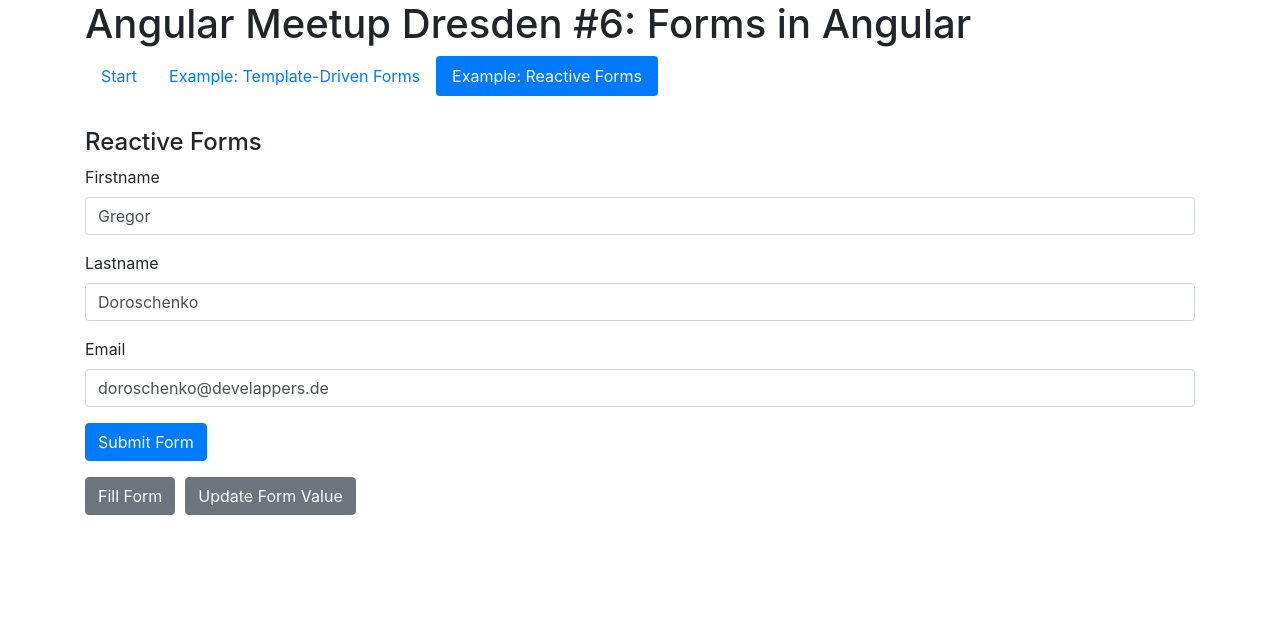
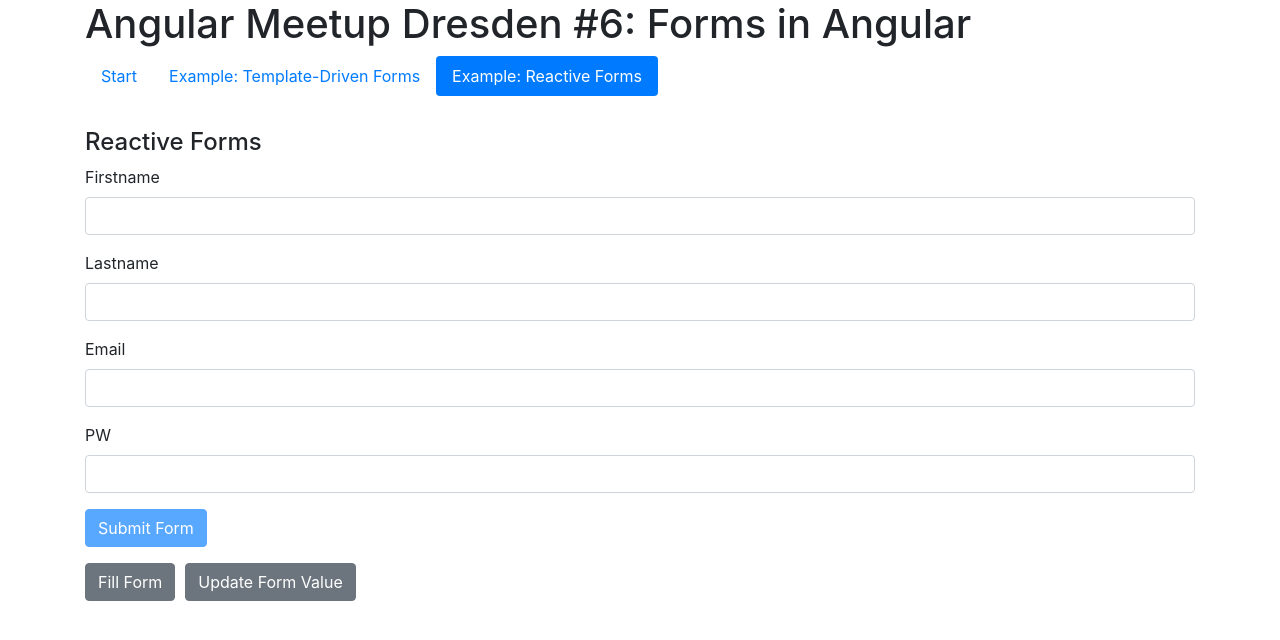
Before and after one commit to gregor-doroschenko/ng-forms-talk, an Angular app: page /reactive-forms in a window 1280 px wide. Shown: the top 640 px of the page. Built offline with nearby package versions, Linux system fonts and the light colour scheme.

Commit message:
add password field for reactive forms

```diff
--- a/src/app/reactive-forms/reactive-forms.component.html
+++ b/src/app/reactive-forms/reactive-forms.component.html
@@ -37,6 +37,21 @@
     </div>
   </div>
   <div class="form-group">
+    <label>PW</label>
+    <input type="password" class="form-control"
+           formControlName="password">
+    <div class="error"
+         *ngIf="userForm.get('password').hasError('required')
+         && userForm.get('password').touched">
+      Password is required!
+    </div>
+    <div class="error"
+         *ngIf="userForm.get('password').hasError('minlength')
+         && userForm.get('password').touched">
+      Password min length should be 10!
+    </div>
+  </div>
+  <div class="form-group">
     <button type="submit"
             class="btn btn-primary"
             [disabled]="userForm.invalid">Submit Form</button>
--- a/src/app/reactive-forms/reactive-forms.component.ts
+++ b/src/app/reactive-forms/reactive-forms.component.ts
@@ -1,5 +1,5 @@
 import { Component, OnInit } from '@angular/core';
-import { FormBuilder, FormControl, FormGroup, Validators } from '@angular/forms';
+import { FormBuilder, FormGroup, Validators } from '@angular/forms';
 
 @Component({
   selector: 'app-reactive-forms',
@@ -14,11 +14,6 @@
 
   ngOnInit() {
     this.createForm();
-    this.userForm = new FormGroup({
-      firstname: new FormControl('Gregor'),
-      lastname: new FormControl('Doroschenko'),
-      email: new FormControl('doroschenko@develappers.de')
-    });
   }
 
   createForm() {
@@ -26,14 +21,7 @@
       firstname: ['', [Validators.required]],
       lastname: ['', [Validators.required]],
       email: ['', [Validators.required, Validators.email]],
-    });
-  }
-
-  createSecondForm() {
-    this.userForm = new FormGroup({
-      firstname: new FormControl('Gregor'),
-      lastname: new FormControl('Doroschenko'),
-      email: new FormControl('doroschenko@develappers.de')
+      password: ['', [Validators.required, Validators.minLength(10)]]
     });
   }
 
@@ -45,7 +33,8 @@
     this.userForm.setValue({
       firstname: 'Horst',
       lastname: 'Doroschenko',
-      email: 'doroschenko@develappers.de'
+      email: 'doroschenko@develappers.de',
+      password: 'mysecretpassword'
     });
   }
 
--- a/src/app/template-forms/template-forms.component.html
+++ b/src/app/template-forms/template-forms.component.html
@@ -33,7 +33,7 @@
            #email="ngModel"
            required>
     <div class="error" *ngIf="email?.errors?.required">
-      Firstname is required!
+      Email is required!
     </div>
   </div>
   <div class="form-group">
```
Also changed, not shown: 1 other file (tests, documents, lock files or other folders).
